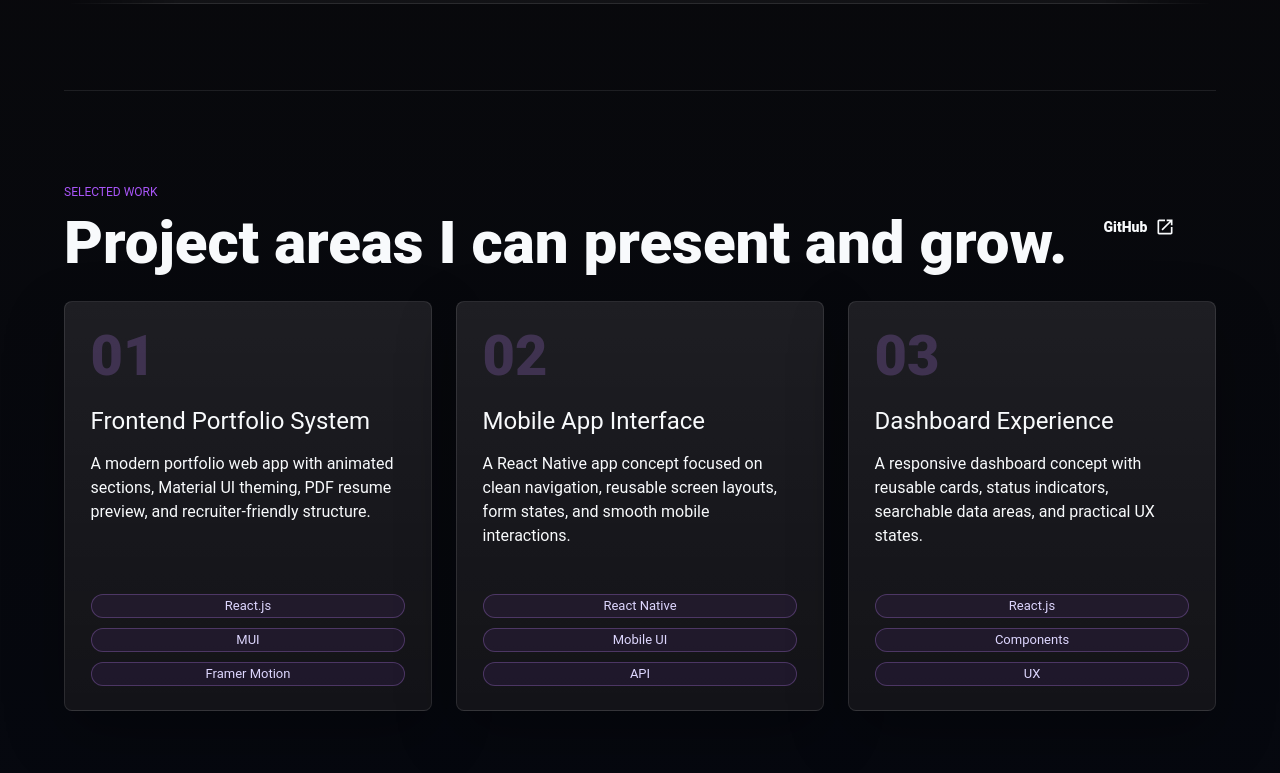
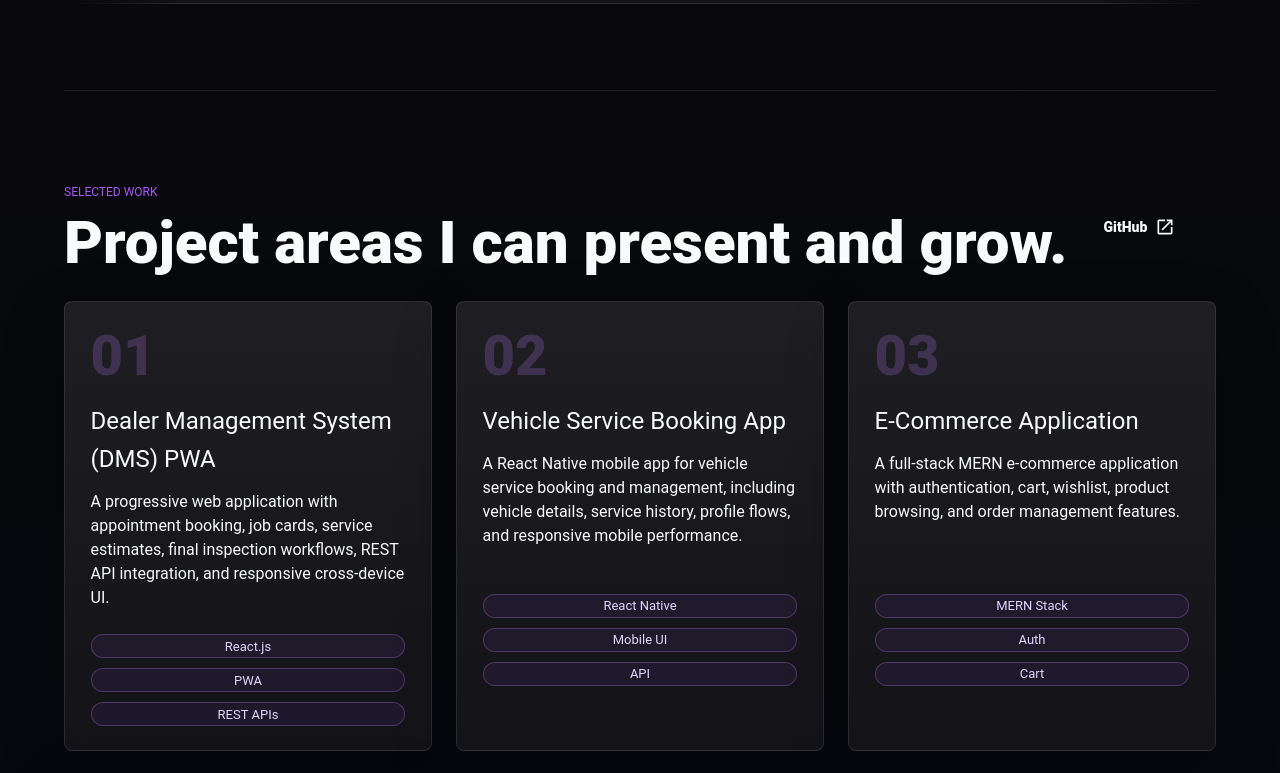
Before and after one commit to bmrushi9090/portfolio-website, a React (Vite) app in the folder vite-project/: page / in a window 1280 px wide. Shown: the part 2000-2773 px from the top of the page. Built offline with nearby package versions, Linux system fonts and the light colour scheme.

Commit message:
feat: update project titles and descriptions in App.jsx, add new resume PDF

```diff
--- a/vite-project/src/App.jsx
+++ b/vite-project/src/App.jsx
@@ -31,7 +31,7 @@ import PhoneIphoneIcon from '@mui/icons-material/PhoneIphone'
 import TerminalIcon from '@mui/icons-material/Terminal'
 import VisibilityIcon from '@mui/icons-material/Visibility'
 import { motion, useScroll, useSpring } from 'framer-motion'
-import resumePdf from './assets/Rushikesh_Shelke_Frontend_Developer_Resume_.pdf'
+import resumePdf from './assets/Rushikesh_Shelke_Front-End_Developer_Resume.pdf'
 import './App.css'
 
 const theme = createTheme({
@@ -151,22 +151,28 @@ const allSkills = [...new Set(skillGroups.flatMap((group) => group.skills))]
 
 const projects = [
   {
-    title: 'Frontend Portfolio System',
+    title: 'Dealer Management System (DMS) PWA',
     description:
-      'A modern portfolio web app with animated sections, Material UI theming, PDF resume preview, and recruiter-friendly structure.',
-    tags: ['React.js', 'MUI', 'Framer Motion'],
+      'A progressive web application with appointment booking, job cards, service estimates, final inspection workflows, REST API integration, and responsive cross-device UI.',
+    tags: ['React.js', 'PWA', 'REST APIs'],
   },
   {
-    title: 'Mobile App Interface',
+    title: 'Vehicle Service Booking App',
     description:
-      'A React Native app concept focused on clean navigation, reusable screen layouts, form states, and smooth mobile interactions.',
+      'A React Native mobile app for vehicle service booking and management, including vehicle details, service history, profile flows, and responsive mobile performance.',
     tags: ['React Native', 'Mobile UI', 'API'],
   },
   {
-    title: 'Dashboard Experience',
+    title: 'E-Commerce Application',
     description:
-      'A responsive dashboard concept with reusable cards, status indicators, searchable data areas, and practical UX states.',
-    tags: ['React.js', 'Components', 'UX'],
+      'A full-stack MERN e-commerce application with authentication, cart, wishlist, product browsing, and order management features.',
+    tags: ['MERN Stack', 'Auth', 'Cart'],
+  },
+  {
+    title: 'AI ChatBot Application',
+    description:
+      'An AI-powered chatbot application built with the MERN stack and LangChain for conversational interactions and practical AI-assisted workflows.',
+    tags: ['MERN Stack', 'LangChain', 'AI'],
   },
 ]
 
```
Also changed, not shown: 2 other files (tests, documents, lock files or other folders).
